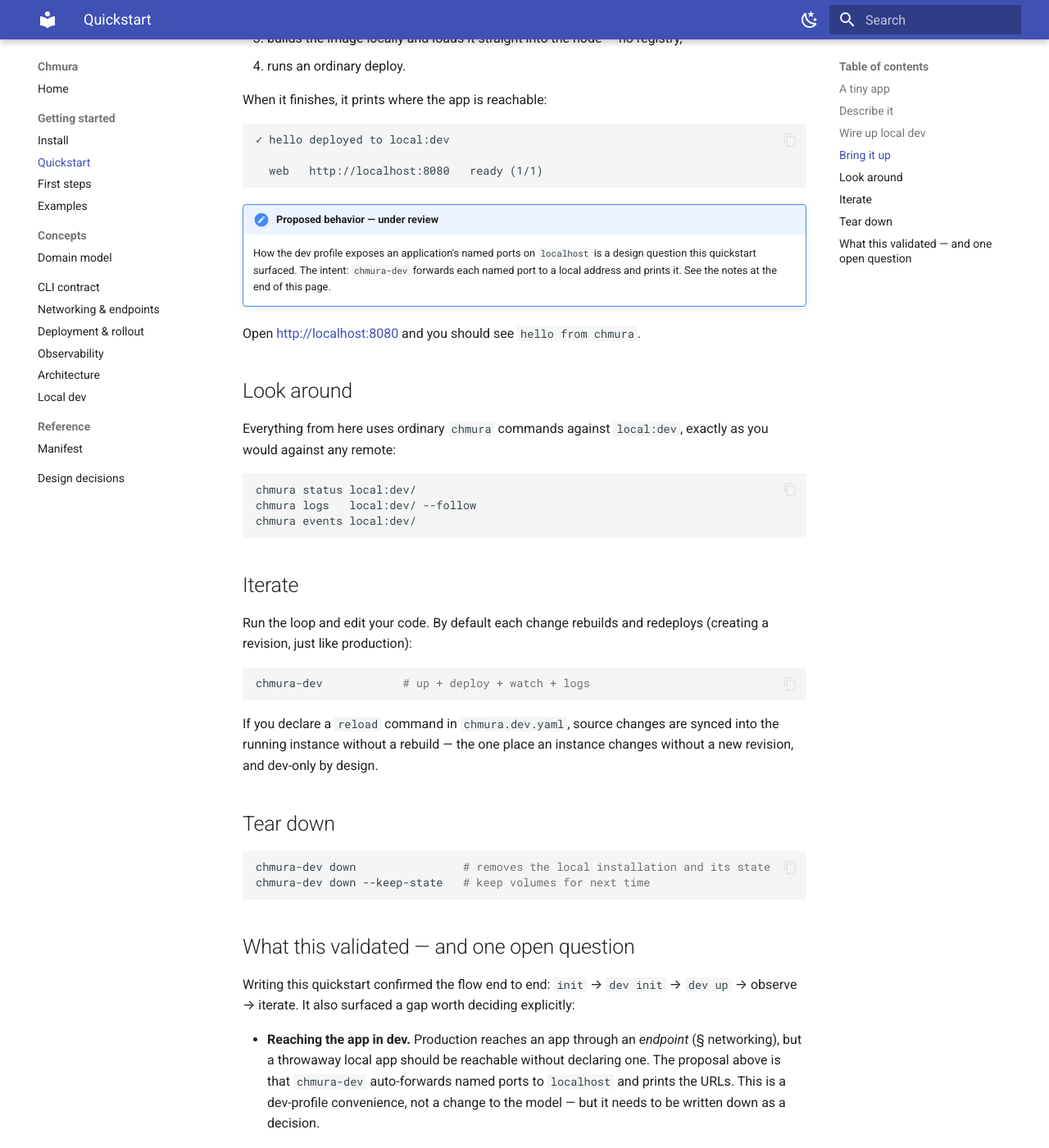
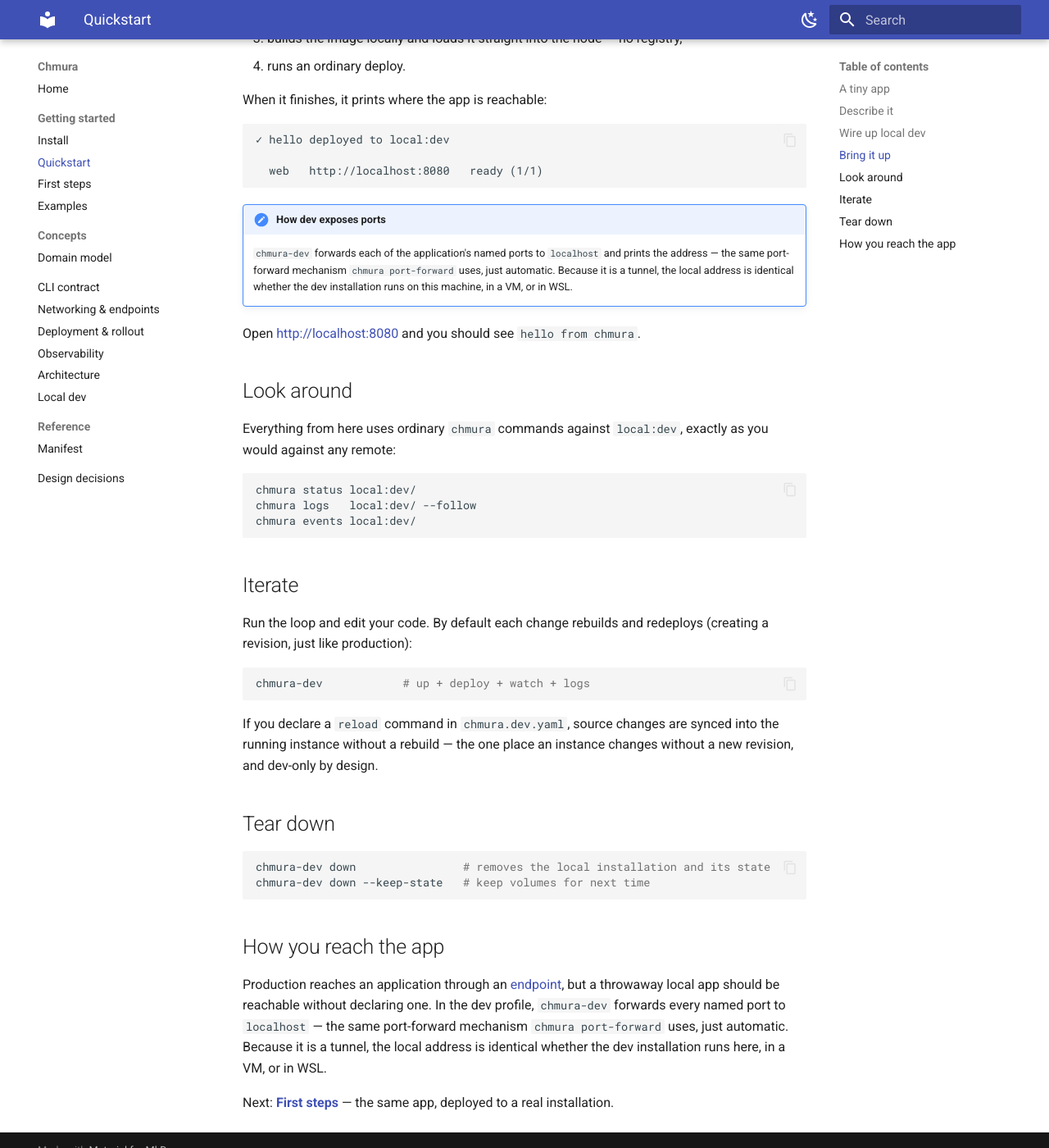
Before and after one commit to daropotter/chmura, an MkDocs documentation site: the page built from docs/getting-started/quickstart.md, in a window 1280 px wide and 1400 px high, scrolled down 1885 px. Shown: the whole window at 82% size. Built offline with MkDocs 1.6.1 and Material for MkDocs 9.7.7, drawn with Linux system fonts in a browser that asks for light colours.

Commit message:
docs: settle dev port-forwarding; note distribution is provisional

````diff
--- a/docs/getting-started/quickstart.md
+++ b/docs/getting-started/quickstart.md
@@ -90,11 +90,11 @@ When it finishes, it prints where the app is reachable:
   web   http://localhost:8080   ready (1/1)
 ```
 
-!!! note "Proposed behavior — under review"
-    How the dev profile exposes an application's named ports on `localhost` is a
-    design question this quickstart surfaced. The intent: `chmura-dev` forwards
-    each named port to a local address and prints it. See the notes at the end
-    of this page.
+!!! note "How dev exposes ports"
+    `chmura-dev` forwards each of the application's named ports to `localhost`
+    and prints the address — the same port-forward mechanism `chmura port-forward`
+    uses, just automatic. Because it is a tunnel, the local address is identical
+    whether the dev installation runs on this machine, in a VM, or in WSL.
 
 Open <http://localhost:8080> and you should see `hello from chmura`.
 
@@ -129,16 +129,14 @@ chmura-dev down                # removes the local installation and its state
 chmura-dev down --keep-state   # keep volumes for next time
 ```
 
-## What this validated — and one open question
+## How you reach the app
 
-Writing this quickstart confirmed the flow end to end: `init` → `dev init` →
-`dev up` → observe → iterate. It also surfaced a gap worth deciding explicitly:
-
-- **Reaching the app in dev.** Production reaches an app through an *endpoint*
-  (§ networking), but a throwaway local app should be reachable without
-  declaring one. The proposal above is that `chmura-dev` auto-forwards named
-  ports to `localhost` and prints the URLs. This is a dev-profile convenience,
-  not a change to the model — but it needs to be written down as a decision.
+Production reaches an application through an [endpoint](../networking.md), but a
+throwaway local app should be reachable without declaring one. In the dev
+profile, `chmura-dev` forwards every named port to `localhost` — the same
+port-forward mechanism `chmura port-forward` uses, just automatic. Because it is
+a tunnel, the local address is identical whether the dev installation runs here,
+in a VM, or in WSL.
 
 Next: **[First steps](first-steps.md)** — the same app, deployed to a real
 installation.
````
Also changed, not shown: docs/getting-started/install.md (+7 -1 lines), docs/local-dev.md (+4 -0 lines).
